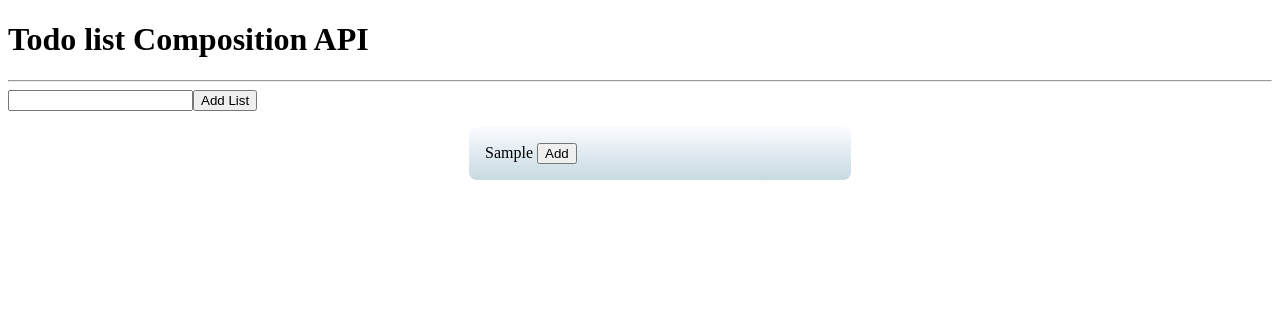
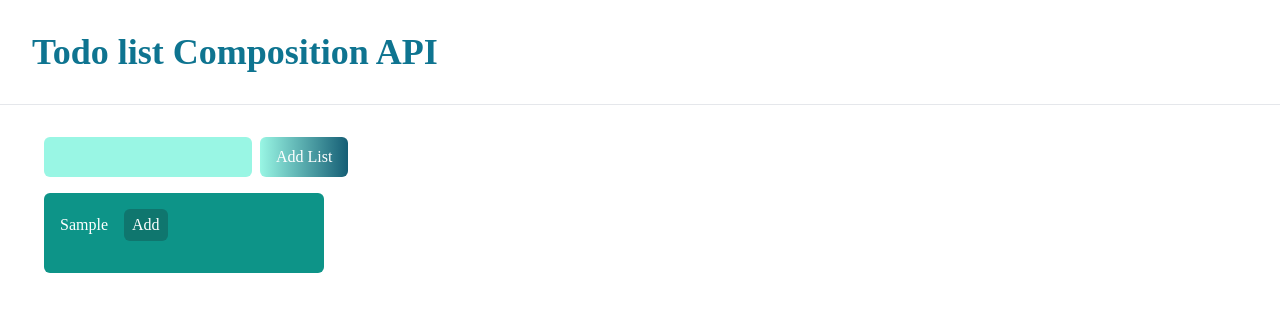
Before and after one commit to Slipmaks/tasks-list, a Vue app: page / in a window 1280 px wide. Both pictures are taken after typing "Sample" into the empty fields and a click on the button "Add List". Shown: the top 312 px of the page. Built offline with nearby package versions, Linux system fonts and the light colour scheme.

Commit message:
tailwind init

```diff
--- a/package.json
+++ b/package.json
@@ -12,6 +12,9 @@
   },
   "devDependencies": {
     "@vitejs/plugin-vue": "^2.3.3",
+    "autoprefixer": "^10.4.7",
+    "postcss": "^8.4.14",
+    "tailwindcss": "^3.1.4",
     "vite": "^2.9.9"
   }
 }
--- /dev/null
+++ b/postcss.config.js
@@ -0,0 +1,6 @@
+module.exports = {
+  plugins: {
+    tailwindcss: {},
+    autoprefixer: {},
+  },
+}
--- a/src/App.vue
+++ b/src/App.vue
@@ -1,10 +1,10 @@
 <template>
   <div>
-    <h1>{{ msg }}</h1>
+    <h1 class="text-cyan-700 font-bold text-4xl my-8 ml-8">{{ msg }}</h1>
     <hr />
   </div>
 
-  <div class="container">
+  <div>
     <List />
   </div>
 </template>
--- a/src/components/List.vue
+++ b/src/components/List.vue
@@ -1,24 +1,39 @@
 <template>
-  <div>
-    <input v-model="listName" @keyup.enter="addToLists(listName)" />
-    <button @click="addToLists(listName)">Add List</button>
-    <ul v-if="lists.length" class="d-flex">
+  <div class="mt-8 mx-11">
+    <input
+      v-model="listName"
+      @keyup.enter="addToLists(listName)"
+      class="bg-teal-200 mb-4 mr-2 rounded-md outline-teal-800 outline-1 py-2 pl-2"
+    />
+    <button
+      @click="addToLists(listName)"
+      class="bg-gradient-to-r from-teal-200 to-cyan-800 rounded-md px-4 py-2 text-white hover:outline hover:outline-1 hover:outline-teal-800"
+    >
+      Add List
+    </button>
+    <ul v-if="lists.length" class="flex gap-2 flex-wrap">
       <li
         v-for="{ id, name, items, isSelected } in lists"
         :key="id"
-        class="list"
+        class="bg-teal-600 p-4 rounded-md min-w-task-width max-w-task-width break-words text-white"
       >
-        {{ name }}
-        <button @click.stop="enableInput(id)">Add</button>
+        <span class="mr-4">{{ name }}</span>
+        <button
+          @click.stop="enableInput(id)"
+          class="bg-teal-700 rounded-md px-2 py-1 text-white mb-4 hover:outline hover:outline-1 hover:outline-teal-800"
+        >
+          Add
+        </button>
         <br />
         <input
+          class="bg-teal-700 rounded-md mb-4 pl-2 py-1 border-none focus-visible:outline focus-visible:outline-teal-800"
           v-model="task"
           @keyup.enter="addToTasks(task, id)"
           @blur="enableInput(id), (task = '')"
           v-if="isSelected"
         />
         <ul v-if="items.length">
-          <li v-for="(item, index) in items" :key="item">
+          <li v-for="(item, index) in items" :key="item" class="ml-6">
             {{ index + 1 }}. {{ item }}
           </li>
         </ul>
@@ -60,22 +75,4 @@ const enableInput = (listId) => {
 };
 </script>
 
-<style scoped>
-li {
-  list-style: none;
-}
-.list {
-  width: 350px;
-
-  border-radius: 0.5rem;
-  padding: 1rem;
-  background: linear-gradient(0deg, #c7dae1, #fafbff);
-}
-.d-flex {
-  display: flex;
-  flex-direction: column;
-  flex-wrap: wrap;
-  align-content: center;
-  gap: 1rem;
-}
-</style>
+<style scoped></style>
--- /dev/null
+++ b/src/index.css
@@ -0,0 +1,9 @@
+@tailwind base;
+@tailwind components;
+@tailwind utilities;
+
+@layer base {
+  html {
+    font-family: "Yellowtail", cursive;
+  }
+}
--- /dev/null
+++ b/tailwind.config.js
@@ -0,0 +1,15 @@
+/** @type {import('tailwindcss').Config} */
+module.exports = {
+  content: ["./index.html", "./src/**/*.{vue,js,ts,jsx,tsx}"],
+  theme: {
+    maxWidth: {
+      "task-width": "320px",
+    },
+    minWidth: {
+      "task-width": "280px",
+    },
+    width: {},
+    extend: {},
+  },
+  plugins: [],
+};
```
Also changed, not shown: src/main.js (+4 -3 lines), 1 other file (tests, documents, lock files or other folders).
